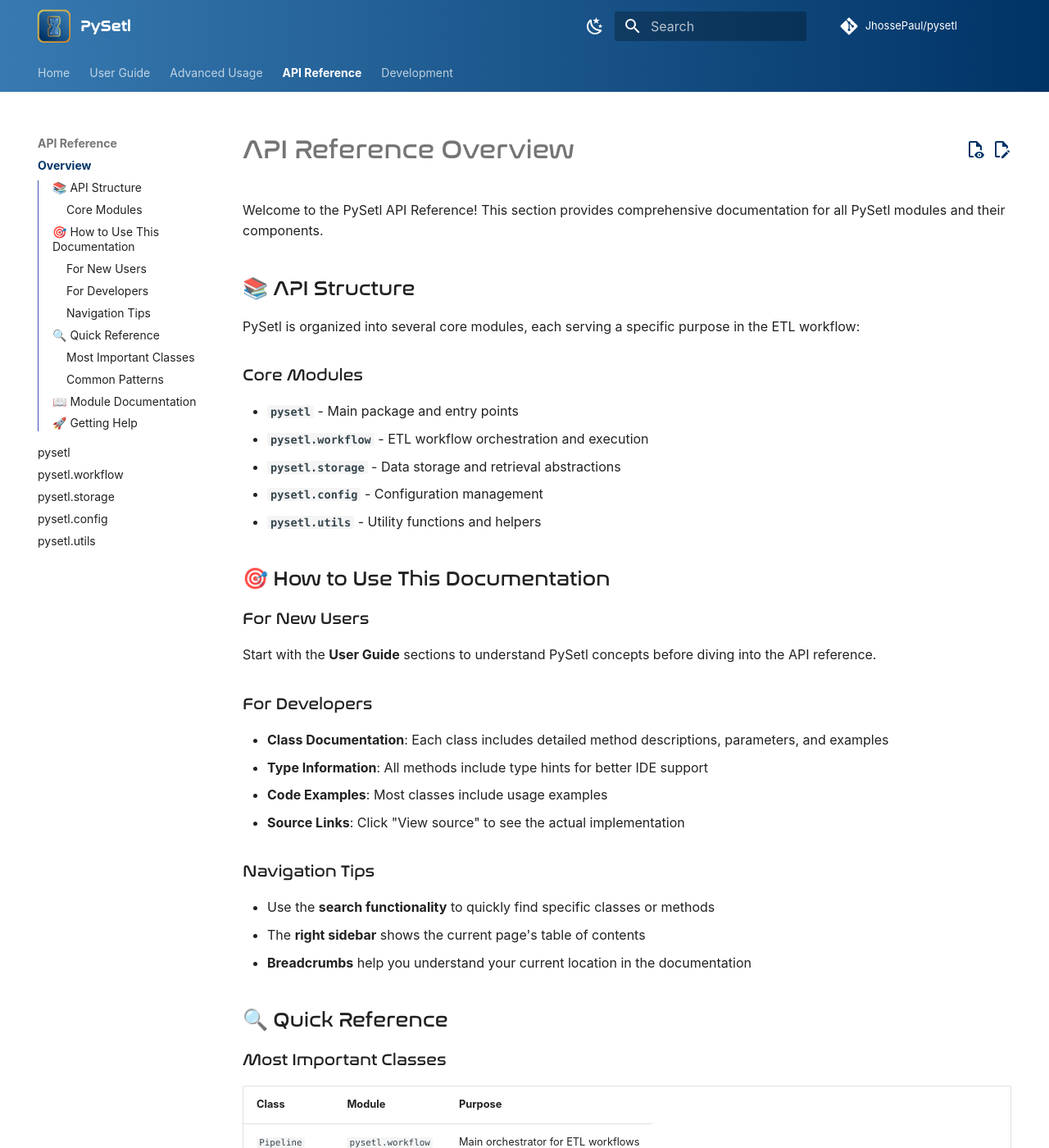
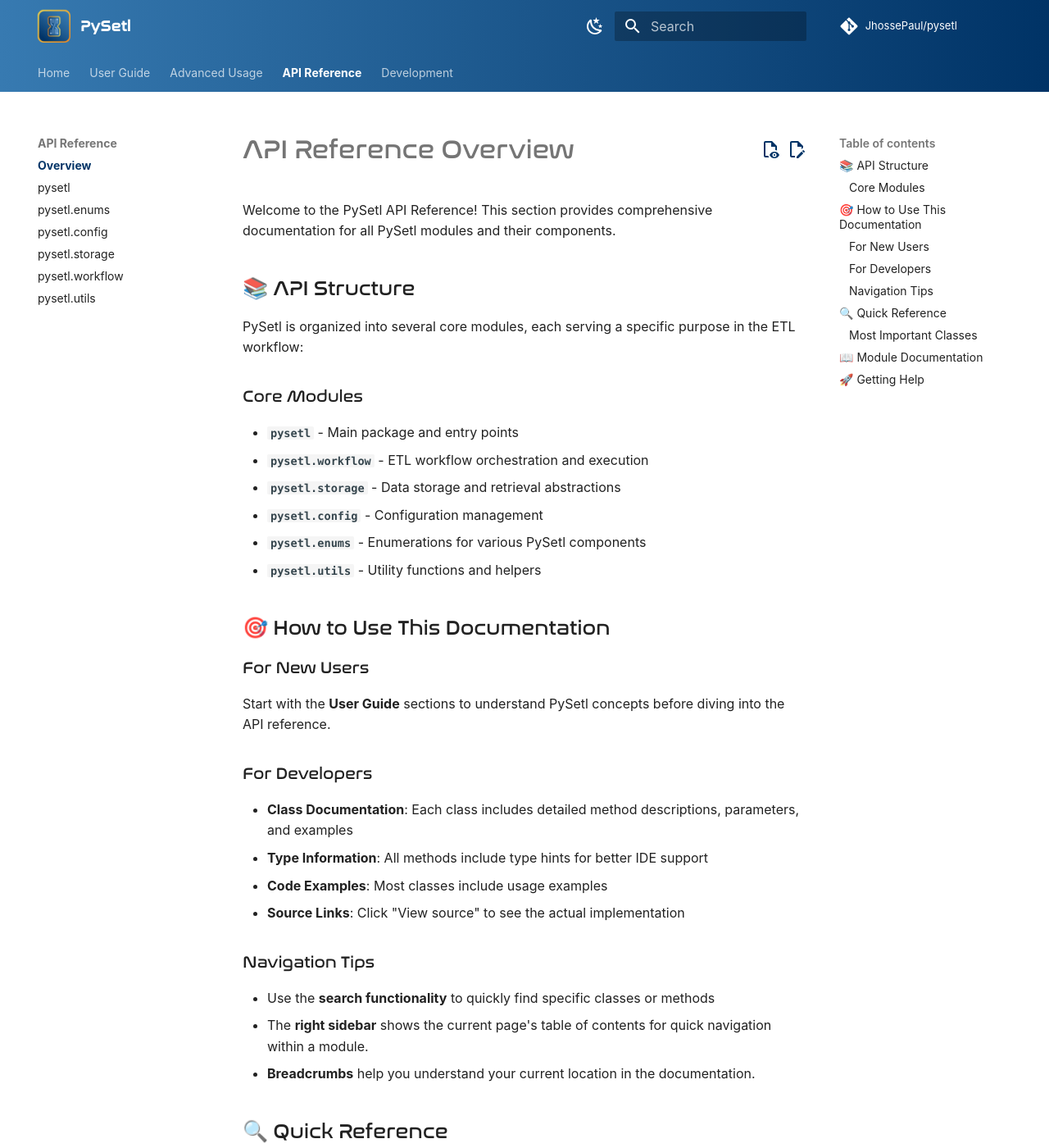
Before and after one commit to JhossePaul/pysetl, an MkDocs documentation site: the page built from docs/api/index.md, in a window 1280 px wide and 1400 px high. Shown: the whole window at 82% size. Built offline with MkDocs 1.6.1 and Material for MkDocs 9.7.7, drawn with Linux system fonts in a browser that asks for light colours; some web fonts are replaced; comment, search, counter and statistics services are not loaded; some of the changed text lies outside the part shown.

Commit message:
docs: Update mkdocs configuration and enhance API documentation
- Added custom assets directory for theme overrides in mkdocs.yml.
- Improved navigation features with detailed comments for better understanding.
- Reorganized API documentation structure, including a new overview page and added enums documentation.
- Fixed typos and improved type hints in the codebase, enhancing clarity and consistency.
- Removed obsolete .pages file for API navigation, streamlining the documentation structure.

````diff
--- a/docs/api/overview.md
+++ b/docs/api/index.md
@@ -12,6 +12,7 @@
 - **`pysetl.workflow`** - ETL workflow orchestration and execution
 - **`pysetl.storage`** - Data storage and retrieval abstractions
 - **`pysetl.config`** - Configuration management
+- **`pysetl.enums`** - Enumerations for various PySetl components
 - **`pysetl.utils`** - Utility functions and helpers
 
 ## 🎯 How to Use This Documentation
@@ -27,62 +28,39 @@
 
 ### Navigation Tips
 - Use the **search functionality** to quickly find specific classes or methods
-- The **right sidebar** shows the current page's table of contents
-- **Breadcrumbs** help you understand your current location in the documentation
+- The **right sidebar** shows the current page's table of contents for quick navigation within a module.
+- **Breadcrumbs** help you understand your current location in the documentation.
 
 ## 🔍 Quick Reference
 
 ### Most Important Classes
 
 | Class | Module | Purpose |
-|-------|--------|---------|
+|-------|----------------|---------|
 | `Pipeline` | `pysetl.workflow` | Main orchestrator for ETL workflows |
 | `Factory` | `pysetl.workflow` | Core abstraction for ETL logic |
 | `Stage` | `pysetl.workflow` | Sequential execution units |
 | `Delivery` | `pysetl.workflow` | Declarative dependency injection |
 | `Deliverable` | `pysetl.workflow` | Runtime data containers |
-
-### Common Patterns
-
-```python
-from pysetl.workflow import Pipeline, Factory, Stage
-from pysetl.workflow import Delivery, Deliverable
-
-# Define a factory
-class MyFactory(Factory[MyDataType]):
-    input_data: Delivery[InputType] = Delivery()
-
-    def read(self) -> Self:
-        # Read data
-        return self
-
-    def process(self) -> Self:
-        # Transform data
-        return self
-
-    def write(self) -> Self:
-        # Write data
-        return self
-
-# Create and run pipeline
-pipeline = Pipeline()
-pipeline.add_stage_from_factory(MyFactory())
-pipeline.run()
-```
+| `FileConnector` | `pysetl.storage.connector` | Handles file-based data I/O |
+| `ConfigBuilder` | `pysetl.config` | Builds and validates configurations |
 
 ## 📖 Module Documentation
 
 Click on any module below to explore its API:
 
-- **[pysetl](pysetl.md)** - Main package and entry points
-- **[pysetl.workflow](workflow.md)** - ETL workflow orchestration
-- **[pysetl.storage](storage.md)** - Data storage abstractions
-- **[pysetl.config](config.md)** - Configuration management
-- **[pysetl.utils](utils.md)** - Utility functions
+  - **[pysetl](https://www.google.com/search?q=pysetl.md)** - Main package and entry points
+  - **[pysetl.workflow](https://www.google.com/search?q=workflow.md)** - ETL workflow orchestration
+  - **[pysetl.storage](https://www.google.com/search?q=storage.md)** - Data storage abstractions
+  - **[pysetl.config](https://www.google.com/search?q=config.md)** - Configuration management
+  - **[pysetl.enums](https://www.google.com/search?q=enums.md)** - Enumerations for various PySetl components
+  - **[pysetl.utils](https://www.google.com/search?q=utils.md)** - Utility functions
 
 ## 🚀 Getting Help
 
-- **GitHub Issues**: Report bugs or request features
-- **Discussions**: Ask questions and share ideas
-- **Examples**: Check the examples directory for working code
-- **User Guide**: Start here if you're new to PySetl
+  - **GitHub Issues**: Report bugs or request features
+  - **Discussions**: Ask questions and share ideas
+  - **Examples**: Check the examples directory for working code
+  - **User Guide**: Start here if you're new to PySetl
+
+<!-- end list -->
--- a/mkdocs.yml
+++ b/mkdocs.yml
@@ -9,35 +9,37 @@
 
 theme:
   name: material
+  custom_dir: docs/assets # Point to your custom assets directory for theme overrides (e.g., custom templates)
   features:
-    - navigation.instant
-    - navigation.top
-    - navigation.footer
-    - navigation.breadcrumbs
-    - navigation.tabs
-    - navigation.sections
-    - navigation.expand
-    - toc.integrate
-    - toc.follow
-    - search.suggest
-    - search.highlight
-    - content.code.annotate
-    - content.tabs.link
-    - content.action.edit
-    - content.action.view
-    - header.autohide
+    - navigation.instant      # Enable instant loading of pages for faster navigation
+    - navigation.top          # Show a "Back to top" button in the footer
+    - navigation.footer       # Display next/previous page links in the footer
+    - navigation.breadcrumbs  # Show breadcrumbs at the top of the content area
+    - navigation.tabs         # Use tabs for top-level navigation items (if you have many)
+    - navigation.sections     # Group navigation items by sections in the left sidebar
+    - navigation.expand       # Expand all navigation sections in the left sidebar by default
+    # - toc.integrate         # Integrates the Table of Contents into the right sidebar (currently commented out)
+    - toc.follow              # Makes the right-hand TOC highlight the current heading as you scroll
+    - search.suggest          # Enable search suggestions as the user types
+    - search.highlight        # Highlight search results on the page
+    - content.code.annotate   # Allow inline annotations for code blocks (e.g., `#! (1)`)
+    - content.tabs.link       # Make tabs linkable (e.g., you can link directly to a specific tab)
+    - content.action.edit     # Show an "Edit this page" button (requires `edit_uri`)
+    - content.action.view     # Show a "View source" button (requires `repo_url`)
+    - header.autohide         # Automatically hide the header when scrolling down
+    - content.code.copy       # Add a copy button to code blocks
   palette:
     - scheme: default
       primary: '#377AB1'
       accent: '#FAD745'
-      background: '#BCDAFF'
+      # background: '#BCDAFF' # Background is typically controlled by the theme's overall scheme
       toggle:
         icon: material/weather-night
         name: Switch to dark mode
     - scheme: slate
       primary: '#003366'
       accent: '#EE8D24'
-      background: '#377AB1'
+      # background: '#377AB1' # Background is typically controlled by the theme's overall scheme
       toggle:
         icon: material/weather-sunny
         name: Switch to light mode
@@ -71,11 +73,12 @@
       - Modularization: advanced-usage/modularization.md
       - Performance: advanced-usage/performance.md
   - API Reference:
-      - Overview: api/overview.md
+      - Overview: api/index.md
       - pysetl: api/pysetl.md
+      - pysetl.enums: api/enums.md
+      - pysetl.config: api/config.md
+      - pysetl.storage: api/storage.md
       - pysetl.workflow: api/workflow.md
-      - pysetl.storage: api/storage.md
-      - pysetl.config: api/config.md
       - pysetl.utils: api/utils.md
   - Development:
       - Contributing: development/index.md
@@ -89,53 +92,70 @@
       - Code of Conduct: development/code-of-conduct.md
 
 plugins:
-  - include-markdown
-  - search
-  - autorefs
-  - git-revision-date-localized
-  - git-authors
-  - minify
-  - awesome-pages
-  - literate-nav
-  - glightbox
-  - mkdocstrings:
+  - include-markdown       # Allows embedding content from other Markdown files using `!include`
+  - search                 # Provides the search functionality for your documentation
+  - autorefs               # Automatically creates cross-references between pages and headings
+  - git-revision-date-localized # Displays the last modification date of a page, localized
+  - git-authors            # Shows the Git authors who contributed to a page
+  - minify                 # Minifies HTML, CSS, and JS to reduce page load times
+  - awesome-pages          # Extends navigation capabilities, allowing more flexible page ordering and grouping
+  - literate-nav           # Allows defining navigation directly in Markdown files (e.g., `.pages` files)
+  - glightbox              # Enables a lightbox effect for images, allowing them to be viewed in a modal overlay
+  - mkdocstrings:          # Generates API documentation from Python docstrings.
       handlers:
         python:
+          paths: [src] # Explicitly tells mkdocstrings where your Python source code is located.
           options:
-            show_source: true
-            docstring_style: google
-  - section-index
+            show_source: true             # Show the source code for documented members.
+            docstring_style: google       # Specify the style of docstrings (e.g., Google, NumPy, Sphinx).
+            show_root_heading: true       # Display the module/class name as a heading for its documentation.
+            show_if_no_docstring: false   # Do not show members that do not have a docstring.
+            separate_signature: true      # Display the function/method signature on a separate line.
+            show_signature_annotations: true # Show type annotations in function/method signatures.
+            members_order: "alphabetical" # Order members alphabetically; can also be "source" to match file order.
+            # Filters to hide magic methods (dunder methods)
+            # The default filter is ["! ^_[^_]"], which hides private but shows magic methods.
+            # To hide magic methods, we add an explicit negative filter for them.
+            filters: ["!^__(str|repr)__$"] # Excludes all methods starting and ending with double underscores.
+                                   # If you wanted to keep __init__ but hide others, you'd need a more complex filter.
+  - section-index          # Automatically creates index pages for sections, listing their sub-pages.
+
 
 markdown_extensions:
-  - admonition
-  - pymdownx.details
-  - pymdownx.tabbed
-  - pymdownx.inlinehilite
-  - pymdownx.snippets
-  - pymdownx.emoji
-  - pymdownx.magiclink
-  - pymdownx.tasklist
-  - pymdownx.tilde
-  - pymdownx.keys
-  - pymdownx.mark
-  - pymdownx.caret
-  - pymdownx.smartsymbols
-  - pymdownx.highlight
-  - pymdownx.arithmatex
-  - pymdownx.superfences:
+  - admonition             # Enables special "admonition" blocks (e.g., `!!! note`, `!!! warning`)
+  - pymdownx.details       # Adds support for collapsible `<details>` and `<summary>` tags
+  - pymdownx.tabbed        # Allows creating tabbed content blocks in Markdown
+  - pymdownx.inlinehilite  # Enables inline code highlighting (e.g., `#!python some_code`)
+  - pymdownx.snippets      # Allows including snippets from other files in Markdown
+  - pymdownx.emoji:        # Adds support for emoji shortcodes (e.g., `:smile:`)
+      emoji_index: !!python/name:material.extensions.emoji.twemoji
+      emoji_generator: !!python/name:material.extensions.emoji.to_svg
+  - pymdownx.magiclink     # Automatically converts URLs and email addresses into clickable links
+  - pymdownx.tasklist      # Renders GitHub-style task lists (checkboxes)
+  - pymdownx.tilde         # Enables strikethrough text using `~~text~~`
+  - pymdownx.keys          # Renders keyboard keys (e.g., `<kbd>Ctrl</kbd>`)
+  - pymdownx.mark          # Highlights text using `==text==`
+  - pymdownx.caret         # Enables insert (`^^text^^`) and delete (`--text--`) markup
+  - pymdownx.smartsymbols  # Converts ASCII sequences to typographic symbols (e.g., `---` to em-dash)
+  - pymdownx.highlight:    # Enhances code block highlighting
+      anchor_linenums: true # Makes line numbers in code blocks linkable
+      linenums: true        # Displays line numbers in code blocks
+  - pymdownx.arithmatex:   # Adds support for LaTeX math rendering (requires MathJax/KaTeX)
+      generic: true
+  - pymdownx.superfences:  # Improves nested code blocks and allows custom fences
       custom_fences:
-        - name: mermaid
+        - name: mermaid    # Defines a custom fence for Mermaid diagrams
           class: mermaid
           format: !!python/name:pymdownx.superfences.fence_code_format
-  - toc:
-      permalink: true
-      toc_depth: 3
+  - toc:                   # Generates a Table of Contents for each page
+      permalink: true      # Adds a link icon next to each heading in the TOC
+      toc_depth: 4         # Controls which heading levels appear in the TOC (up to H4)
 
 extra_css:
   - assets/css/custom.css
 extra_javascript: []
 
-edit_uri: "edit/main/docs/"
+edit_uri: "edit/main/docs/" # The base URL for the "Edit this page" button on GitHub
 
 extra:
   social:
````
Also changed, not shown: docs/api/enums.md (added, +3 -0 lines), docs/api/utils.md (+3 -1 lines), docs/api/.pages (deleted), 2 other files.
